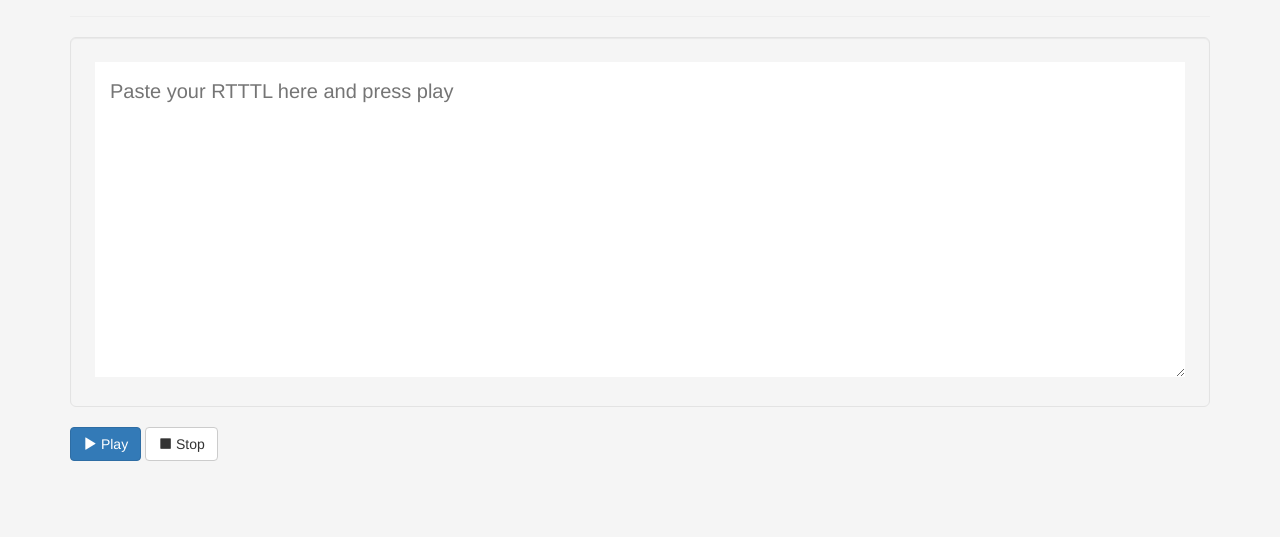
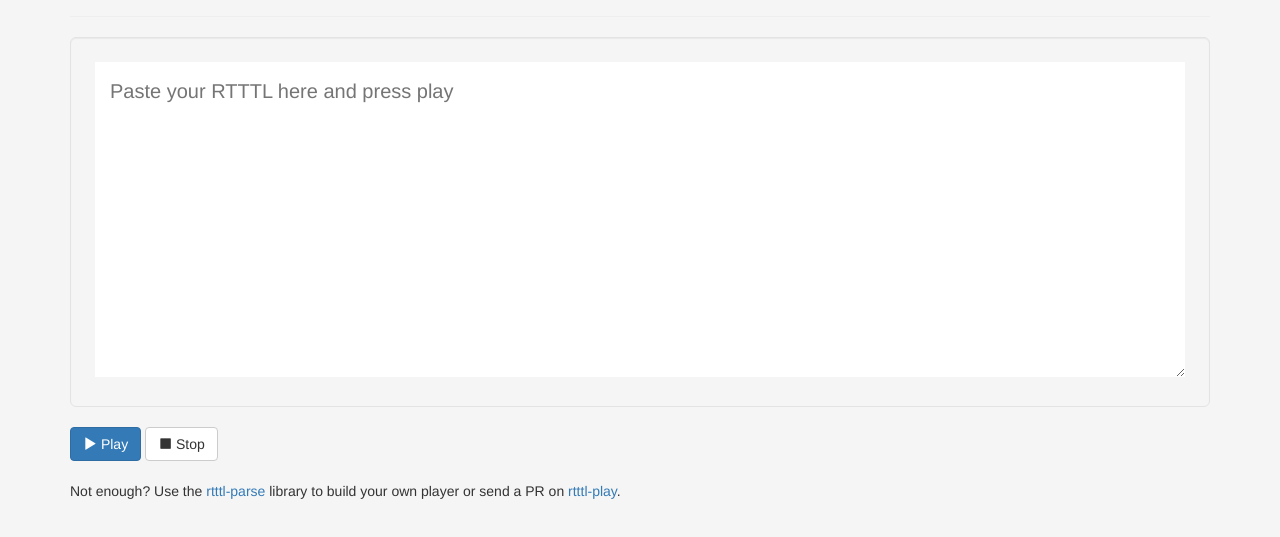
Before and after one commit to adamonsoon/rtttl-play, a website built with webpack: page index.html in a window 1280 px wide. Shown: the part 83-620 px from the top of the page. Built offline with nearby package versions, Linux system fonts and the light colour scheme.

Commit message:
add some info to page

```diff
--- a/assets/style.css
+++ b/assets/style.css
@@ -14,3 +14,7 @@ textarea {
     padding:15px;
     font-size:20px;
 }
+
+.rttl-parse {
+    margin-top: 20px;
+}
--- a/index.html
+++ b/index.html
@@ -26,6 +26,7 @@
       <span class="glyphicon glyphicon-stop" aria-hidden="true"></span>
       <span>Stop</span>
     </button>
+    <div class="rttl-parse">Not enough? Use the <a href="https://github.com/adamonsoon/rtttl-parse">rtttl-parse</a> library to build your own player or send a PR on <a href="https://github.com/adamonsoon/rtttl-play">rtttl-play</a>.</div>
   </div>
 
   <script src="dist/index.umd.js"></script>
```
